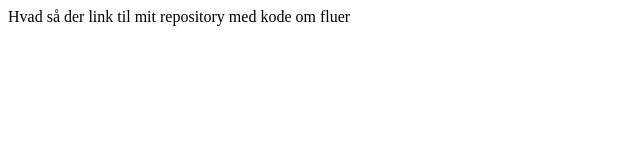
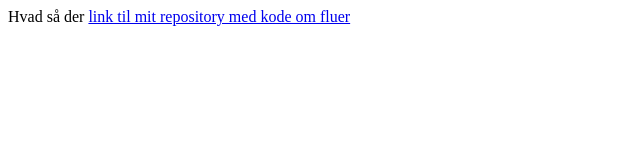
Before and after one commit to ctc2502/ctc2502.github.io, a plain HTML site: page index.html in a window 1280 px wide. Shown: the whole page, without its empty margins (0-640 px from the left). Drawn offline with Linux system fonts and the light colour scheme.

Commit message:
Update index.html

```diff
--- a/index.html
+++ b/index.html
@@ -1,4 +1,4 @@
 <html>
 Hvad så der
-  <a ctc"https://github.com/ctc2502/Chris-fluer"> link til mit repository med kode om fluer </a>
+  <a href="https://github.com/ctc2502/Chris-fluer"> link til mit repository med kode om fluer </a>
 </html>
```
